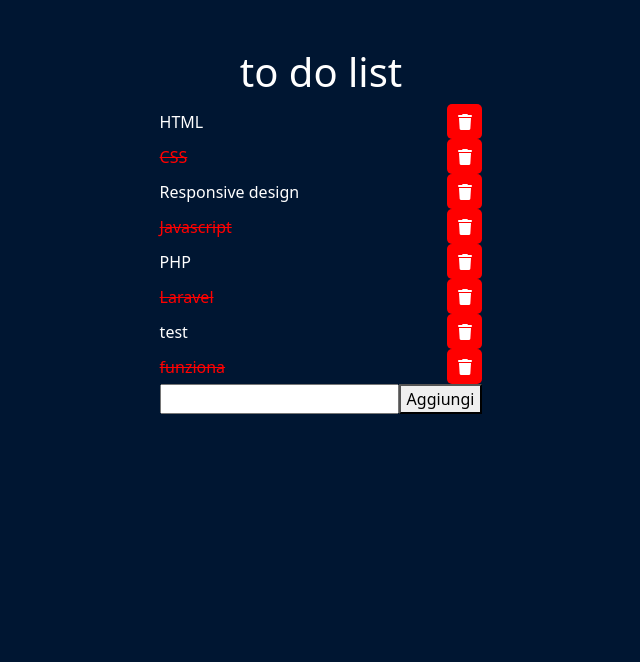
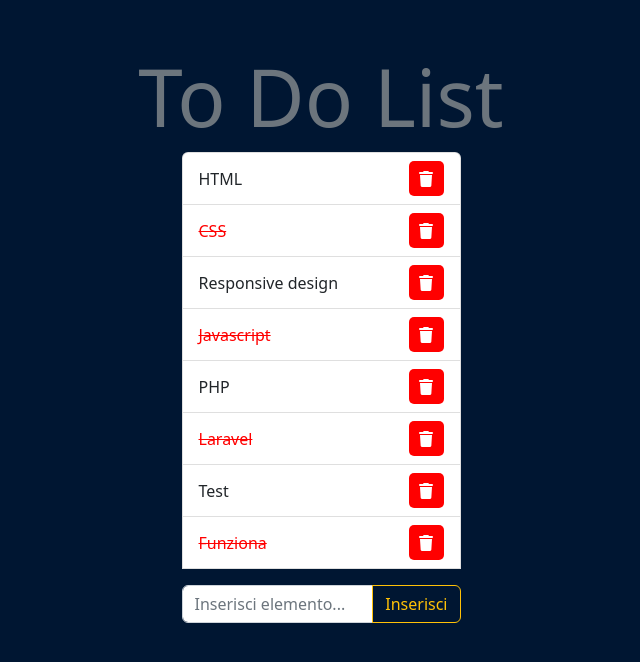
Before and after one commit to LuisGonzalez27/php-todo-list-json, a PHP site: page / in a window 1280 px wide. Shown: the top 662 px of the page, without its empty margins (319-959 px from the left). Run offline with PHP 8.4, Linux system fonts and the light colour scheme; some libraries are stand-ins or nearby versions.

Commit message:
Style finito

```diff
--- a/css/style.css
+++ b/css/style.css
@@ -1,15 +1,3 @@
-ul {
-    list-style: none;
-    padding: 0;
-}
-
-li{
-    cursor: pointer;
-    display: flex;
-    align-items: center;
-    justify-content: space-between;
-}
-
 body {
     background-color: #001632;
     color: white;
@@ -19,9 +7,15 @@ body {
     color: red;
     text-decoration: line-through;
 }
+.center{
+    display: flex;
+    justify-items: center;
+    justify-content: center;
+}
 
 .icon{
     background-color: red;
+    color: white;
     width: 35px;
     height: 35px;
     display: flex;
@@ -29,7 +23,6 @@ body {
     align-items: center;
     border-radius: 5px;
 }
-.my-container{
-    display: grid;
-    place-items: center;
+li div, .icon{
+    cursor: pointer;
 }
--- a/index.php
+++ b/index.php
@@ -21,21 +21,23 @@
 <body>
     <div id="app">
         <div class="container pt-5 my-container">
-            <h1>to do list</h1>
-            <div class="add-todo">
-                <ul id="todo-list">
-                <li v-for="(todo, index) in todoList" :key="index">
-                    <div class="todo" :class="todo.done ? 'done' : ''" @click="changeStatus(index)">
-                        {{todo.text}}
+            <h1 class="center display-1 text-capitalize text-secondary">to do list</h1>
+            <div class="add-todo center">
+                <ul id="todo-list" class="list-group col-3">
+                    <li v-for="(todo, index) in todoList" :key="index" class="list-group-item d-flex justify-content-between align-items-center">
+                        <div class="todo" :class="todo.done ? 'done' : ''" @click="changeStatus(index)">
+                            {{todo.text}}
+                        </div>
+                        <span class="icon" @click="removeTask(index)"><i class="fa-solid fa-trash"></i></span>
+                    </li>
+
+                    <div class="input-group mb-3 pt-3">
+                        <input type="text" class="form-control" v-model="newTodoText" name="newTodoText" aria-label="Recipient's username"
+                            aria-describedby="button-addon2"  placeholder="Inserisci elemento...">
+                        <button class="btn btn-outline-warning" type="button" id="button-addon2" @click="addTodo">Inserisci</button>
                     </div>
-                    <span class="icon" @click="removeTask(index)"><i class="fa-solid fa-trash"></i></span>
-                </li>
-                <input type="text" v-model="newTodoText" name="newTodoText">
-                <button @click="addTodo">Aggiungi</button>
-            </ul>
+                </ul>
             </div>
-
-
         </div>
     </div>
 
--- a/todo.json
+++ b/todo.json
@@ -1 +1 @@
-[{"text":"HTML","done":false},{"text":"CSS","done":true},{"text":"Responsive design","done":false},{"text":"Javascript","done":true},{"text":"PHP","done":false},{"text":"Laravel","done":true},{"text":"test","done":false},{"text":"funziona","done":true}]
+[{"text":"HTML","done":false},{"text":"CSS","done":true},{"text":"Responsive design","done":false},{"text":"Javascript","done":true},{"text":"PHP","done":false},{"text":"Laravel","done":true},{"text":"Test","done":false},{"text":"Funziona","done":true}]
```
